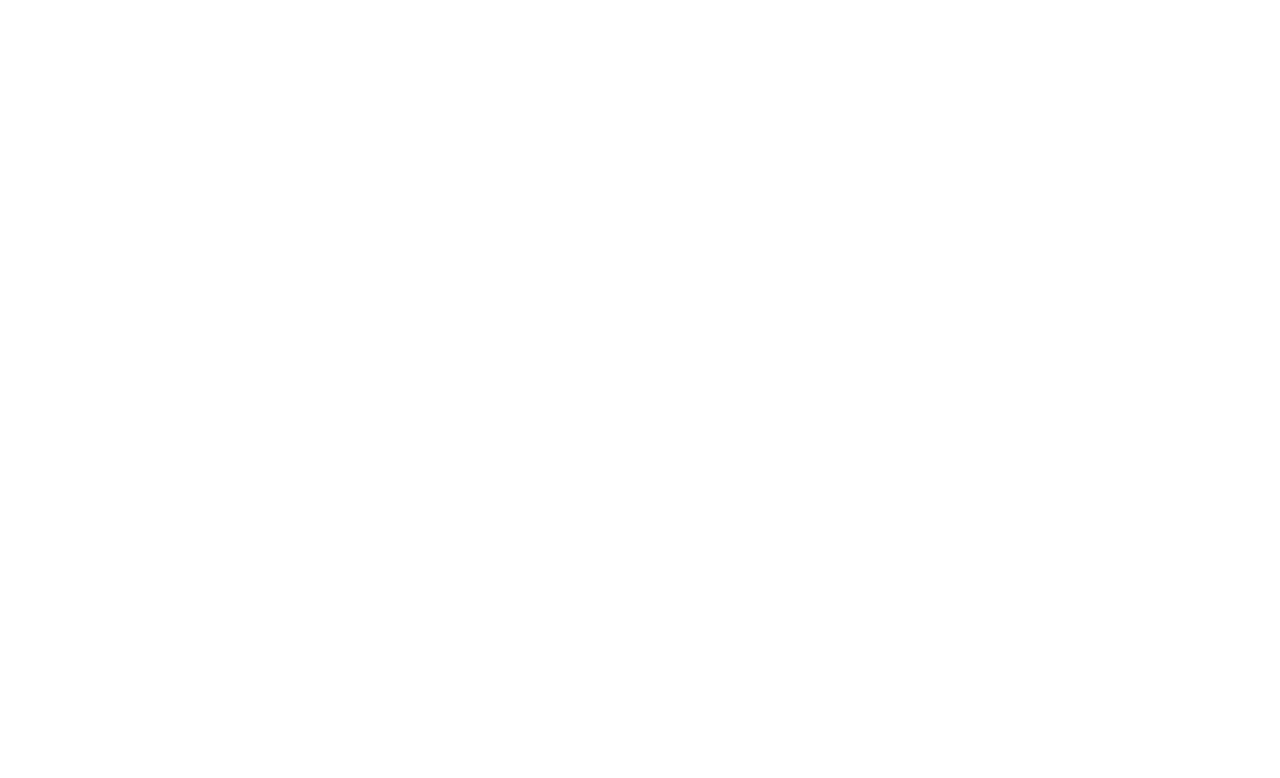
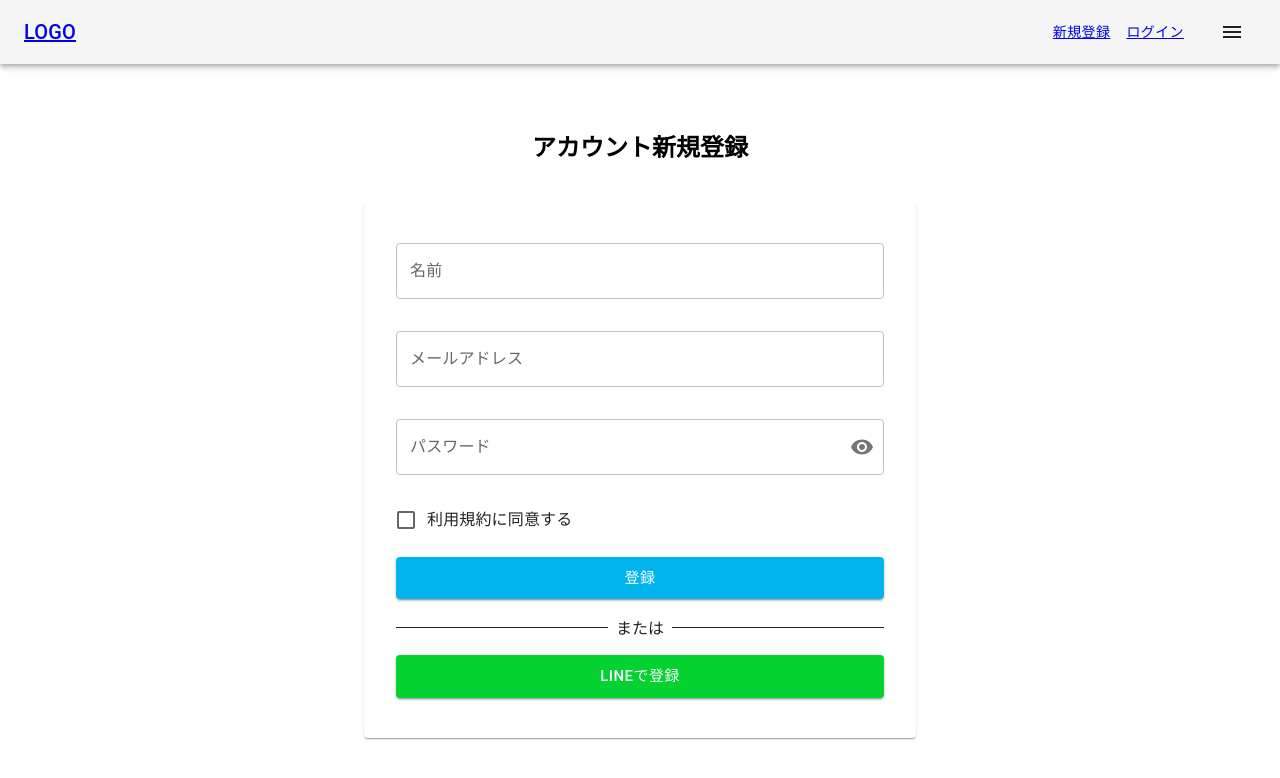
Before and after one commit to suzuki-motomichi/tests, a React (Create React App) app in the folder frontend/app/: page /sign-up in a window 1280 px wide. Before the commit this address had no page. Shown: the top 778 px of the page. Built offline with nearby package versions, Linux system fonts and the light colour scheme.

Commit message:
コンポーネントを分けた

```diff
--- /dev/null
+++ b/frontend/app/src/components/atoms/BasicCard.tsx
@@ -0,0 +1,17 @@
+import React from "react";
+import Card from "@mui/material/Card";
+import { ReactNode } from "react";
+
+type Children = {
+  children: ReactNode;
+};
+
+const BasicCard: React.FC<Children> = ({ children }) => {
+  return (
+    <>
+      <Card sx={{ p: 2 }}>{children}</Card>
+    </>
+  );
+};
+
+export default BasicCard;
--- /dev/null
+++ b/frontend/app/src/components/atoms/Or.tsx
@@ -0,0 +1,24 @@
+import React from "react";
+import Box from "@mui/material/Box";
+
+const Or: React.FC = () => {
+  return <Box sx={orStyle}>または</Box>;
+};
+
+const orStyle = {
+  display: "flex",
+  alignItems: "center",
+  "&::before, &::after": {
+    borderTop: "solid 1px",
+    content: '""',
+    flexGrow: 1,
+  },
+  "&::before": {
+    mr: 1,
+  },
+  "&::after": {
+    ml: 1,
+  },
+};
+
+export default Or;
--- a/frontend/app/src/components/organisms/Header.tsx
+++ b/frontend/app/src/components/organisms/Header.tsx
@@ -17,7 +17,7 @@
             <Link to="/">LOGO</Link>
           </Typography>
           <Button color="inherit">
-            <Link to="/sign_up">新規登録</Link>
+            <Link to="/sign-up">新規登録</Link>
           </Button>
           <Button color="inherit">
             <Link to="/#">ログイン</Link>
--- a/frontend/app/src/components/organisms/SignUpForm.tsx
+++ b/frontend/app/src/components/organisms/SignUpForm.tsx
@@ -1,20 +1,22 @@
 import React from "react";
-// import { css } from "@emotion/react";
 import Input from "../atoms/Input";
 import PasswordInput from "../atoms/PasswordInput";
 import PrimaryButton from "../atoms/PrimaryButton";
 import { Box, Container } from "@mui/system";
 import CheckboxForm from "../atoms/CheckboxForm";
+import Or from "../atoms/Or";
+import { CardContent } from "@mui/material";
+import BasicCard from "../atoms/BasicCard";
 
 const SignUpForm: React.FC = () => {
   return (
     <>
       <Container maxWidth="sm" sx={{ textAlign: "center" }}>
-        <Box sx={{ mt: 8 }}>
+        <Box sx={{ mt: 8, mb: 5 }}>
           <h2>アカウント新規登録</h2>
         </Box>
-        <Box sx={backgroundStyle}>
-          <Container sx={{ width: "95%" }}>
+        <BasicCard>
+          <CardContent sx={cardContentStyle}>
             <Input label={"名前"} />
             <Input label={"メールアドレス"} />
             <PasswordInput />
@@ -22,36 +24,19 @@
               <CheckboxForm label={"利用規約に同意する"} />
             </Box>
             <PrimaryButton text={"登録"} color={"#00B5EE"} />
-            <Box sx={orStyle}>または</Box>
+            <Or />
             <PrimaryButton text={"LINEで登録"} color={"#03D230"} />
-          </Container>
-        </Box>
+          </CardContent>
+        </BasicCard>
       </Container>
     </>
   );
 };
 
-const backgroundStyle = {
-  bgcolor: "#fff",
-  alignItems: "center",
-  pt: 5,
-  pb: 5,
-};
-
-const orStyle = {
+const cardContentStyle = {
+  gap: 2,
   display: "flex",
-  alignItems: "center",
-  "&::before, &::after": {
-    borderTop: "solid 1px",
-    content: '""',
-    flexGrow: 1,
-  },
-  "&::before": {
-    mr: 1,
-  },
-  "&::after": {
-    ml: 1,
-  },
+  flexDirection: "column",
 };
 
 export default SignUpForm;
--- a/frontend/app/src/routes.tsx
+++ b/frontend/app/src/routes.tsx
@@ -13,7 +13,7 @@
         element: <Home />,
       },
       {
-        path: "sign_up",
+        path: "sign-up",
         element: <SignUp />,
       },
     ],
```
